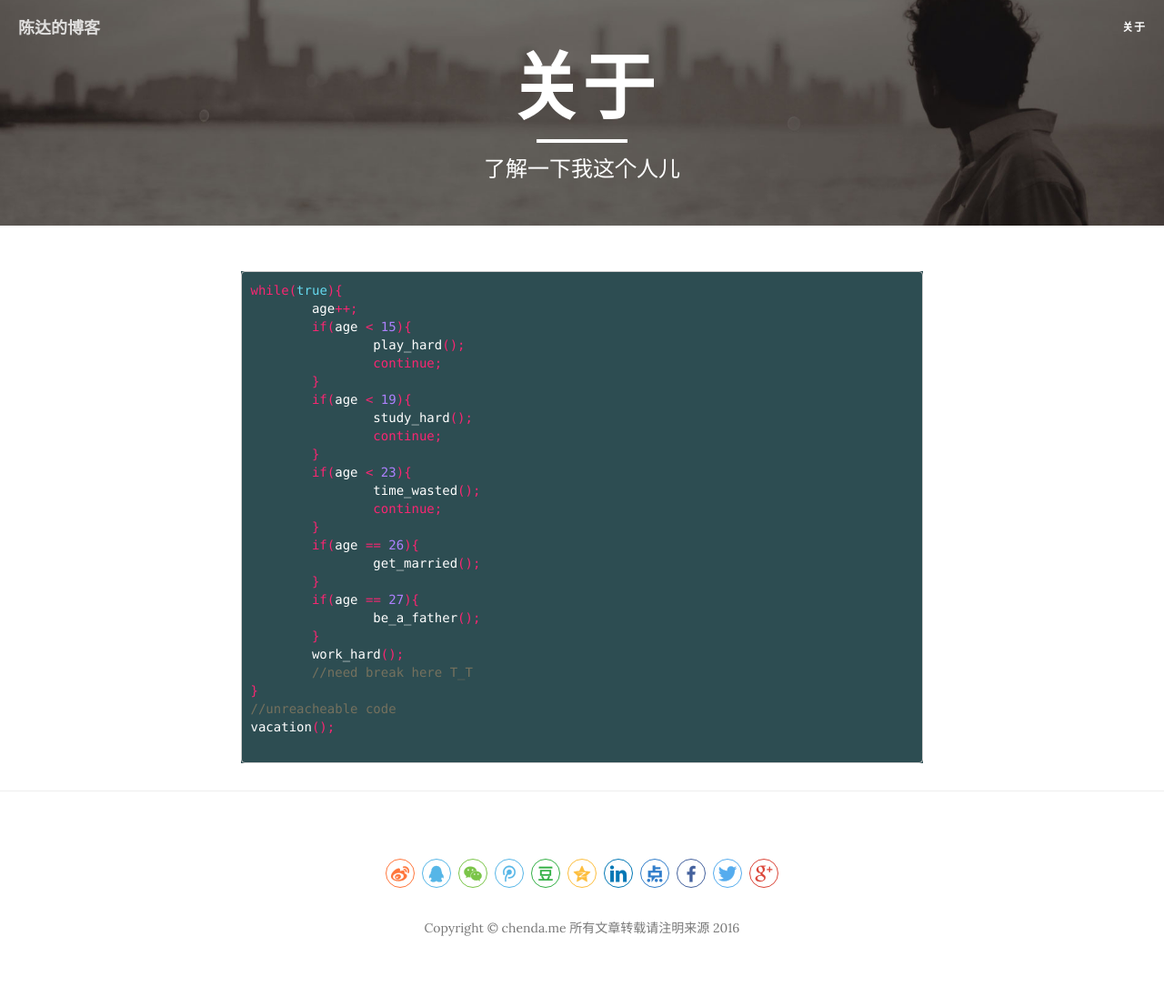
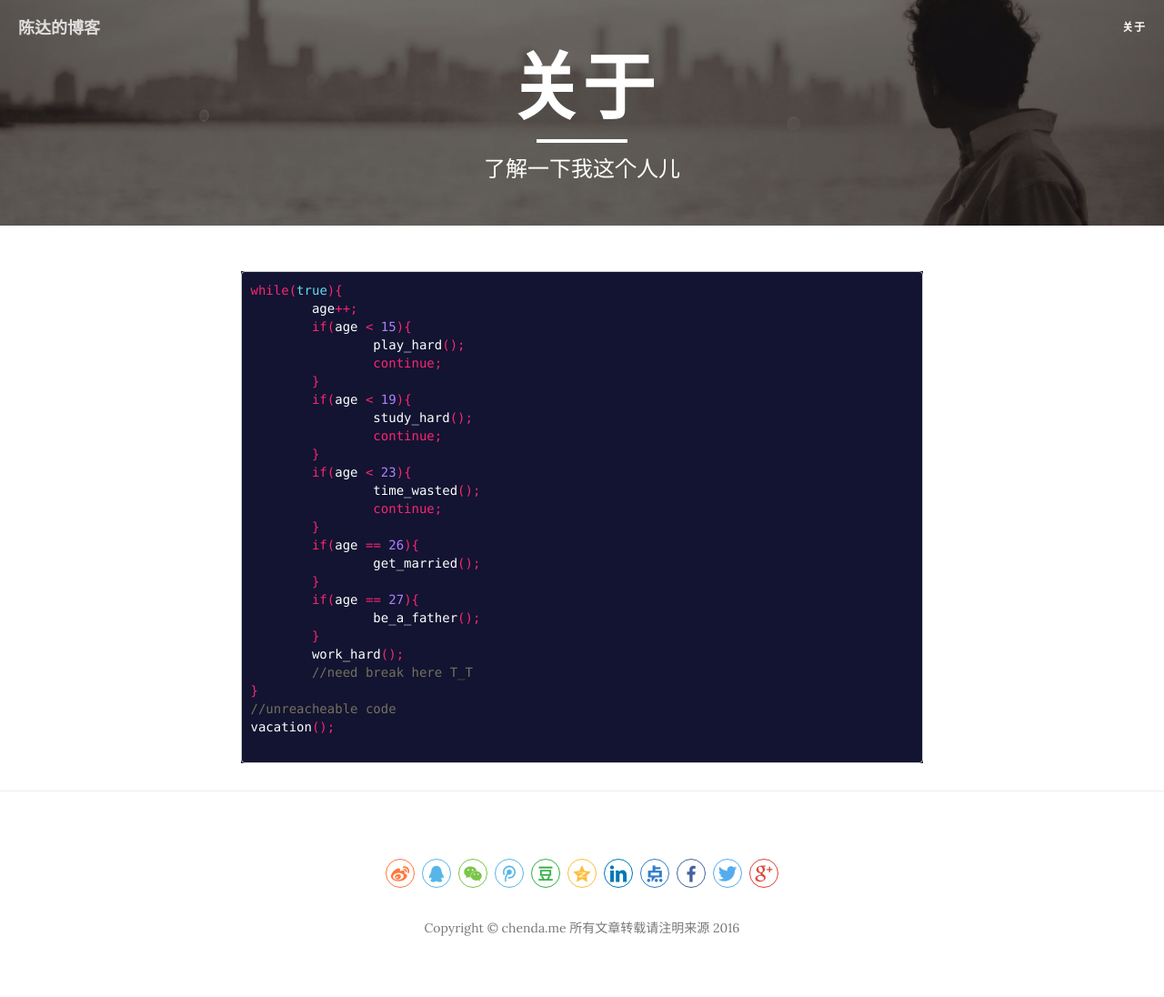
Before and after one commit to tommychin/tommychin.github.io, a Jekyll site: the page built from about.md, in a window 1280 px wide. Shown: the whole page at 91% size. Built offline with Jekyll 4.4.1, drawn with Linux system fonts in a browser that asks for light colours; nearby versions of some CDN libraries.

Commit message:
code background style

```diff
--- a/css/syntax.css
+++ b/css/syntax.css
@@ -163,7 +163,7 @@
 }
 .highlight {
   color: #ffffff;
-  background-color: #2D4D52;
+  background-color: #121431;
   font-size: 14px;
 }
 .highlight .n, .highlight .py, .highlight .nx {
```
